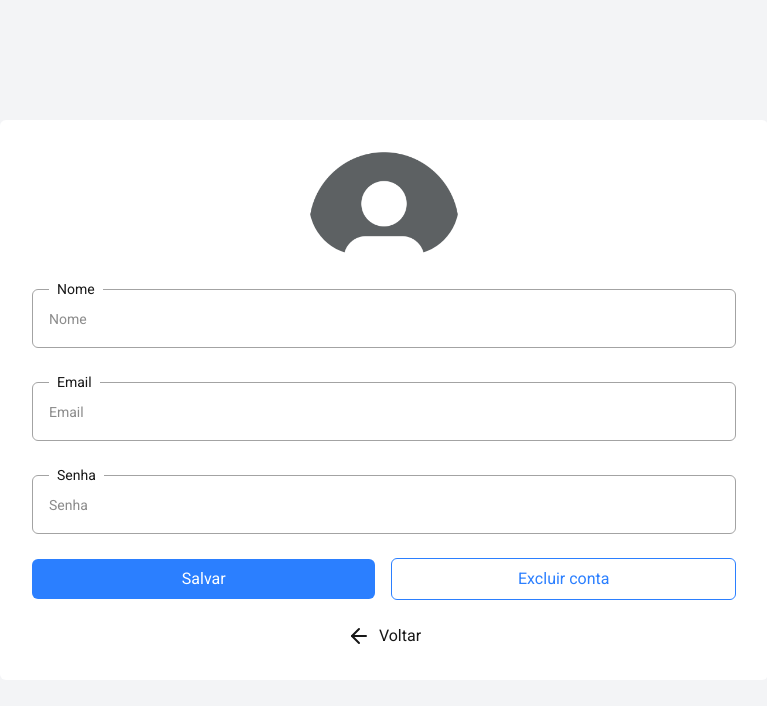
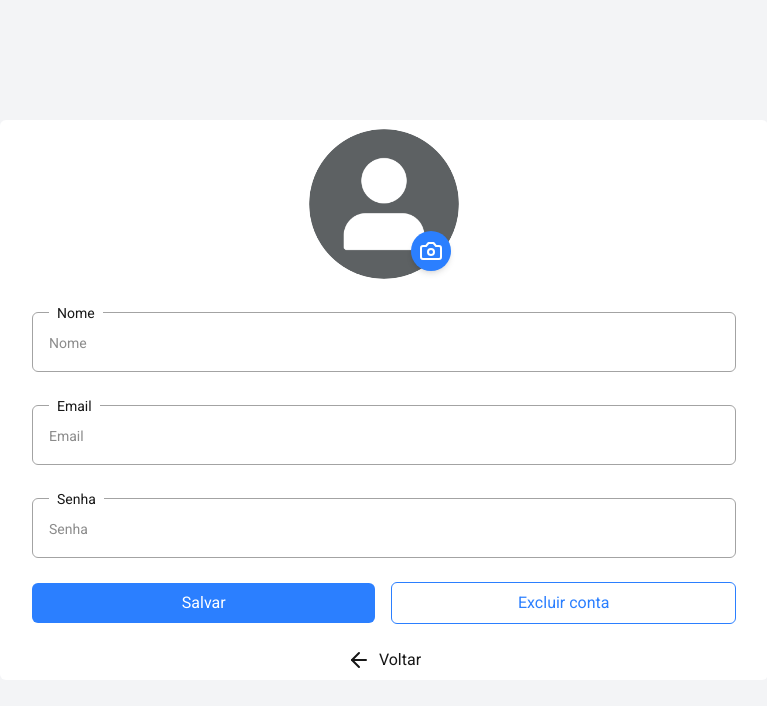
Before and after one commit to ivanrods/task-pro, a Next.js app: page /profile in a window 1280 px wide. Shown: the top 706 px of the page, without its empty margins (256-1023 px from the left). Built offline with nearby package versions, Linux system fonts and the light colour scheme; no server answers; sample sign-in values are in the browser's storage.

Commit message:
feat: add handleFileChange

```diff
--- a/src/app/profile/page.tsx
+++ b/src/app/profile/page.tsx
@@ -140,7 +140,7 @@ const Profile = () => {
   return (
     <div className="h-screen bg-[var(--background-secondary)] flex justify-center items-center">
       <div className="w-full h-screen rounded-md p-8 bg-[var(--background)] flex flex-col gap-6 justify-center items-center md:w-[90%] lg:w-[80%] xl:w-[60%] md:h-[70%]">
-        <Avatar src="/profile.png" size={150} />
+        <Avatar size={150} />
         <form
           onSubmit={handleSubmit(onSubmit)}
           className="w-full flex flex-col gap-6"
--- a/src/components/Avatar.tsx
+++ b/src/components/Avatar.tsx
@@ -1,17 +1,61 @@
+"use client";
+import { Camera } from "lucide-react";
 import Image from "next/image";
+import { useState } from "react";
 type AvatarProps = {
-  src: string;
   alt?: string;
   size?: number;
+  currentImage?: string;
+  onUpload?: (base64: string) => void;
 };
 
-const Avatar = ({ src, alt = "Avatar", size }: AvatarProps) => {
+const Avatar = ({
+  alt = "Avatar",
+  size,
+  currentImage,
+  onUpload,
+}: AvatarProps) => {
+  const [preview, setPreview] = useState(currentImage || null);
+
+  const handleFileChange = async (e: React.ChangeEvent<HTMLInputElement>) => {
+    const file = e.target.files?.[0];
+    if (!file) return;
+
+    const reader = new FileReader();
+    reader.onload = () => {
+      const base64 = reader.result as string;
+      setPreview(base64);
+      onUpload?.(base64);
+    };
+    reader.readAsDataURL(file);
+  };
   return (
-    <div
-      className="rounded-full overflow-hidden"
-      style={{ width: size, height: size }}
-    >
-      <Image src={src} alt={alt} width={size} height={size} />
+    <div className="relative" style={{ width: size, height: size }}>
+      <div className="rounded-full overflow-hidden w-full h-full ">
+        <Image
+          src={preview || "/profile.png"}
+          alt={alt}
+          width={size}
+          height={size}
+          className="object-cover w-full h-full"
+        />
+      </div>
+
+      {/* Botão de upload com ícone */}
+      <label
+        htmlFor="avatar-upload"
+        className="absolute bottom-2 right-2 bg-[var(--primary-color)] p-1 rounded-full shadow-md cursor-pointer hover:bg-[var(--primary-color-dark)] transition text-white"
+        title="Alterar foto"
+      >
+        <Camera className="w-8 h-8 p-1" />
+        <input
+          id="avatar-upload"
+          type="file"
+          accept="image/*"
+          onChange={handleFileChange}
+          className="hidden"
+        />
+      </label>
     </div>
   );
 };
```
